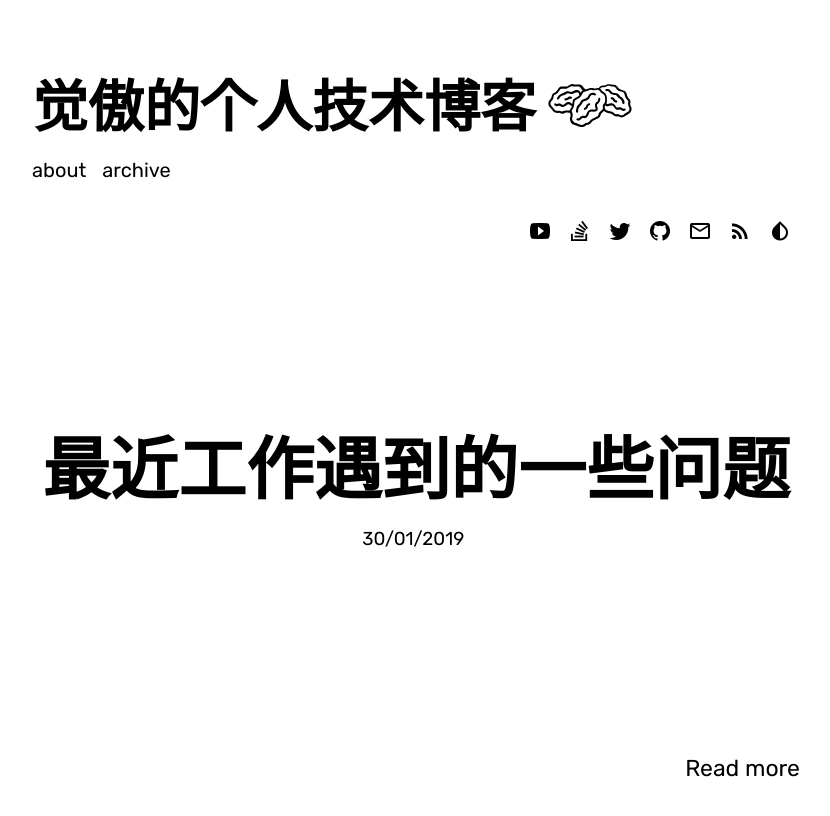
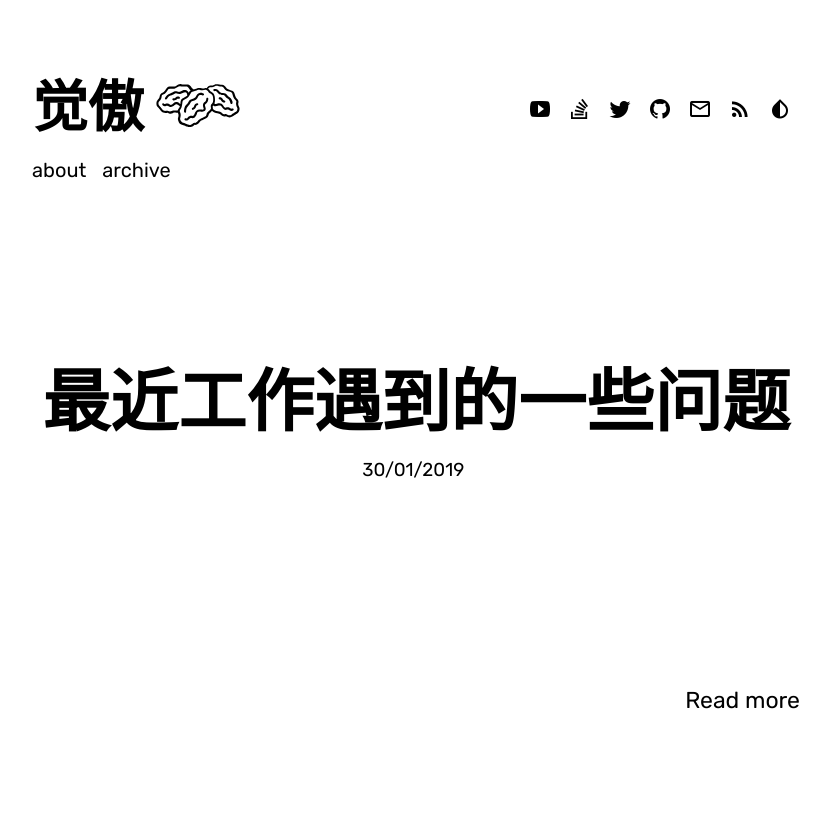
Before and after one commit to cesiv/cesiv.github.io, a Jekyll site: the page built from index.html, in a window 1280 px wide and 900 px high. Shown: the top 816 px of the window, without its empty margins (224-1054 px from the left). Built offline with Jekyll 4.4.1, drawn with Linux system fonts in a browser that asks for light colours; some web fonts are replaced; the list of posts is cut into pages by our own code.

Commit message:
Update _config.yml

```diff
--- a/_config.yml
+++ b/_config.yml
@@ -5,7 +5,7 @@ url                          : "" # the base hostname & protocol for your site
                                   # `http://<username>.github.io` - for GitHub
 
 blog:
-  title                      : 觉傲的个人技术博客
+  title                      : 觉傲
   description                  : >
                                提升自己的点点滴滴，阳光正好，努力向上
 
```
